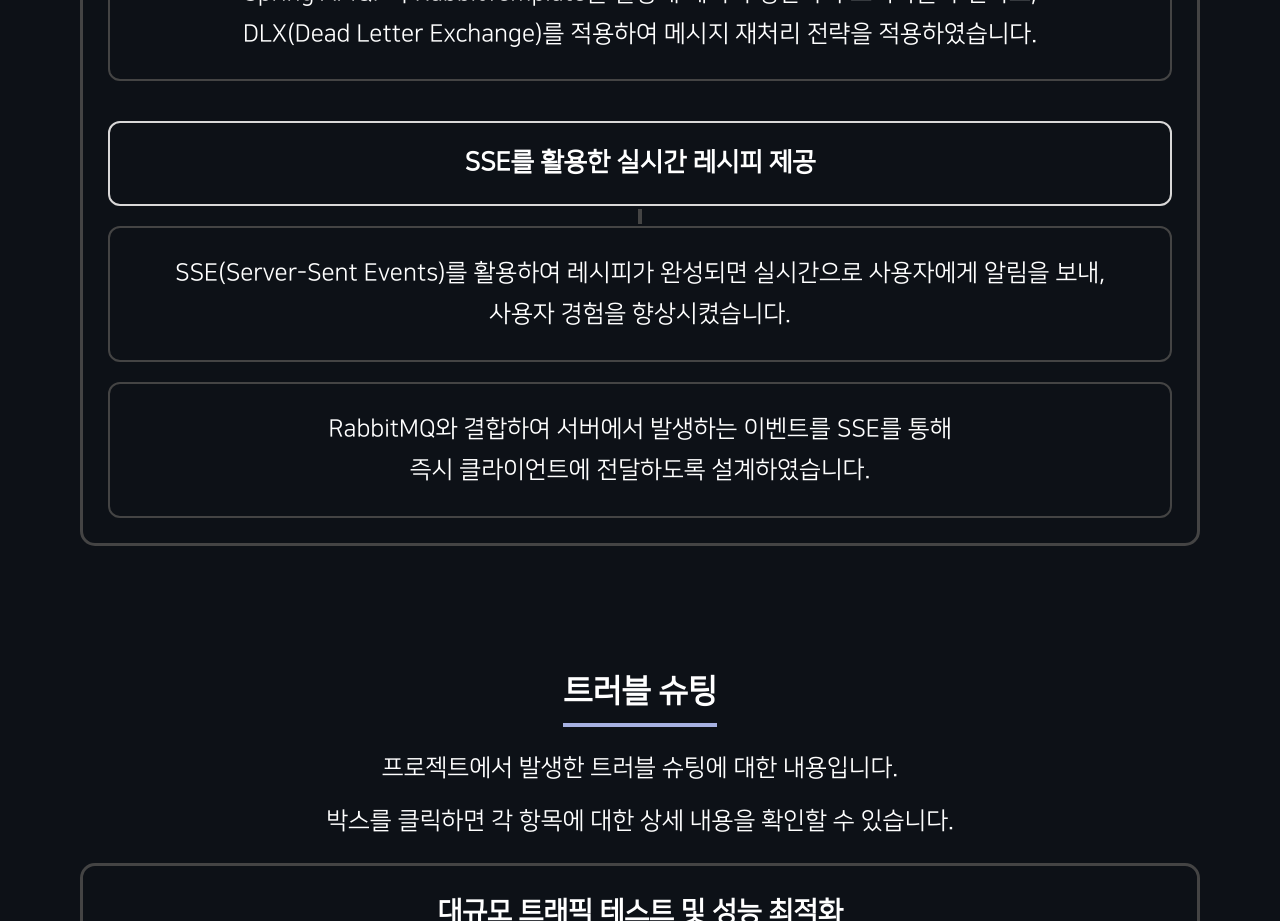
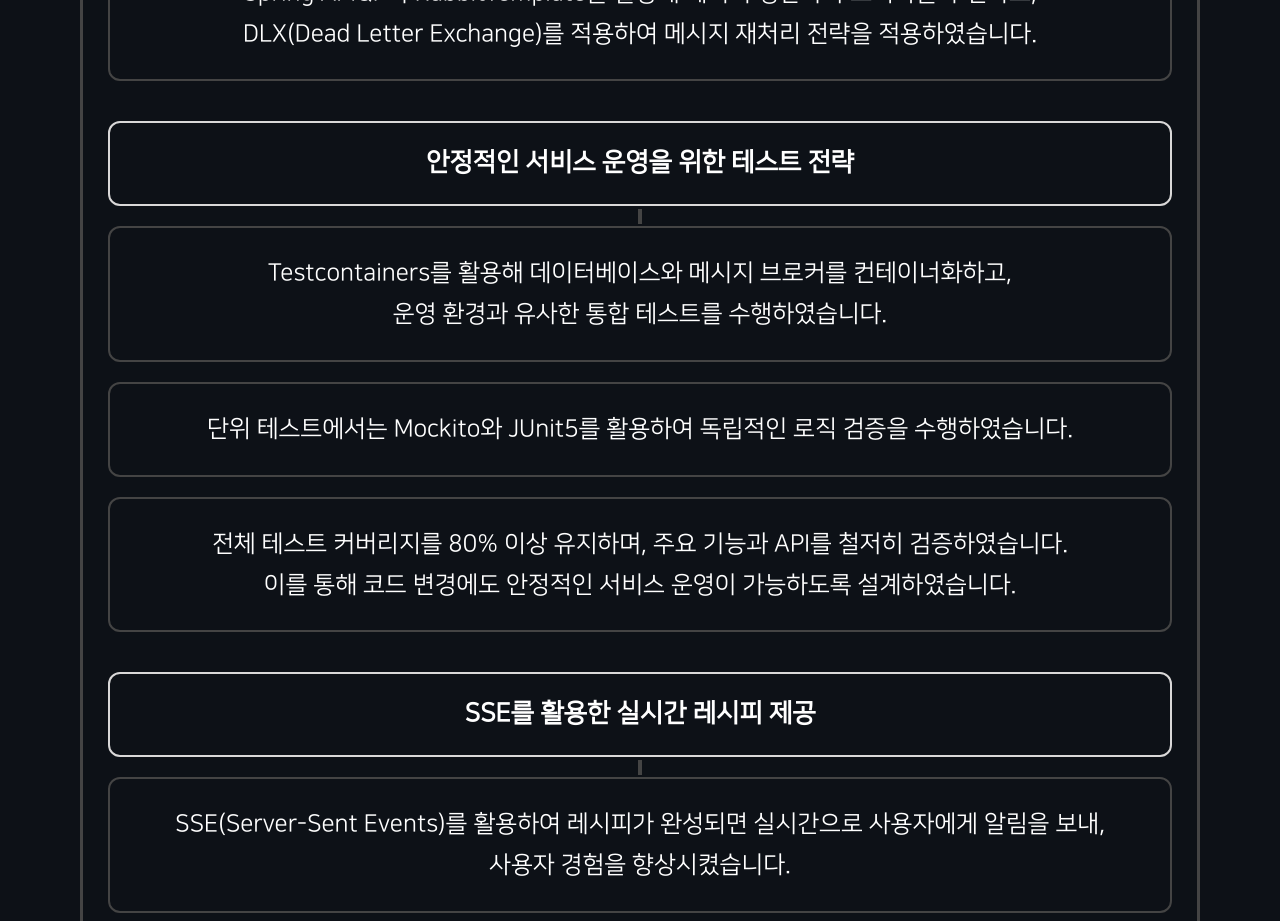
Before and after one commit to Kyumin-Chang/portfolio, a React (Vite) app: page /project/1 in a window 1280 px wide. Shown: the part 5820-6741 px from the top of the page. Built offline with nearby package versions, Linux system fonts and the light colour scheme.

Commit message:
chore: 세부 내용 추가

```diff
--- a/src/pages/Project1.jsx
+++ b/src/pages/Project1.jsx
@@ -375,6 +375,26 @@ const Project1 = () => {
                                         <DetailContent>
                                             Spring AMQP와 RabbitTemplate을 활용해 메시지 생산자와 소비자를 구현하고, {"\n"} DLX(Dead Letter
                                             Exchange)를 적용하여 메시지 재처리 전략을 적용하였습니다.
+                                        </DetailContent>
+                                    </DetailBox>
+                                    <ContentCategory>
+                                        안정적인 서비스 운영을 위한 테스트 전략
+                                    </ContentCategory>
+                                    <DetailBox hasBlogIcon={false}>
+                                        <DetailContent>
+                                            Testcontainers를 활용해 데이터베이스와 메시지 브로커를 컨테이너화하고, {"\n"} 운영 환경과 유사한 통합 테스트를
+                                            수행하였습니다.
+                                        </DetailContent>
+                                    </DetailBox>
+                                    <DetailBox hasBlogIcon={false}>
+                                        <DetailContent>
+                                            단위 테스트에서는 Mockito와 JUnit5를 활용하여 독립적인 로직 검증을 수행하였습니다.
+                                        </DetailContent>
+                                    </DetailBox>
+                                    <DetailBox hasBlogIcon={false}>
+                                        <DetailContent>
+                                            전체 테스트 커버리지를 80% 이상 유지하며, 주요 기능과 API를 철저히 검증하였습니다. {"\n"} 이를 통해 코드 변경에도 안정적인
+                                            서비스 운영이 가능하도록 설계하였습니다.
                                         </DetailContent>
                                     </DetailBox>
                                     <ContentCategory>
```
